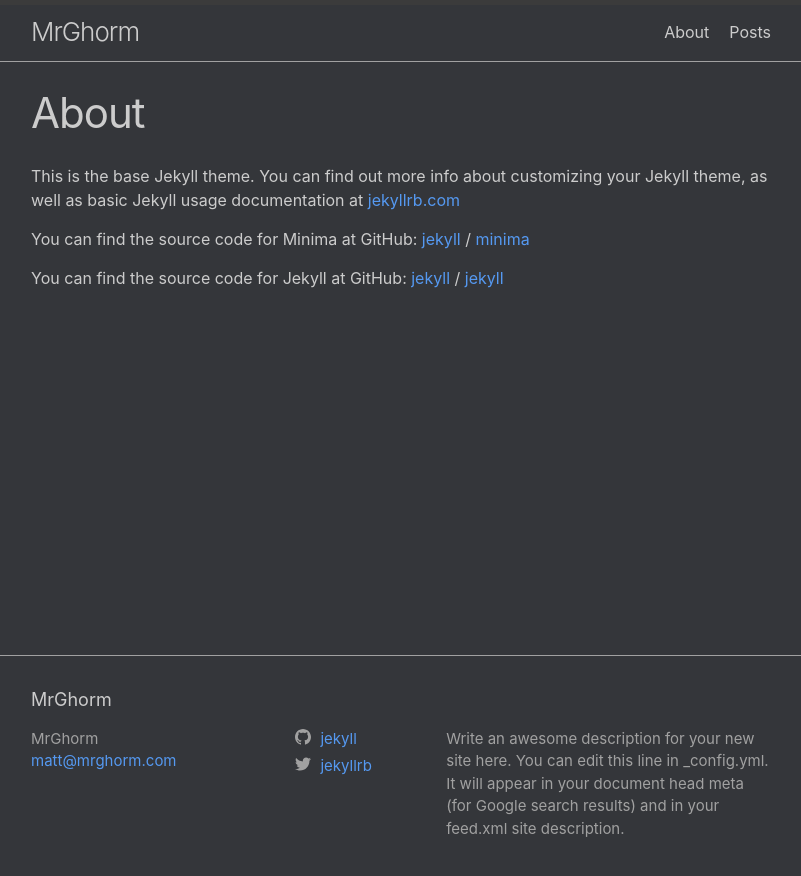
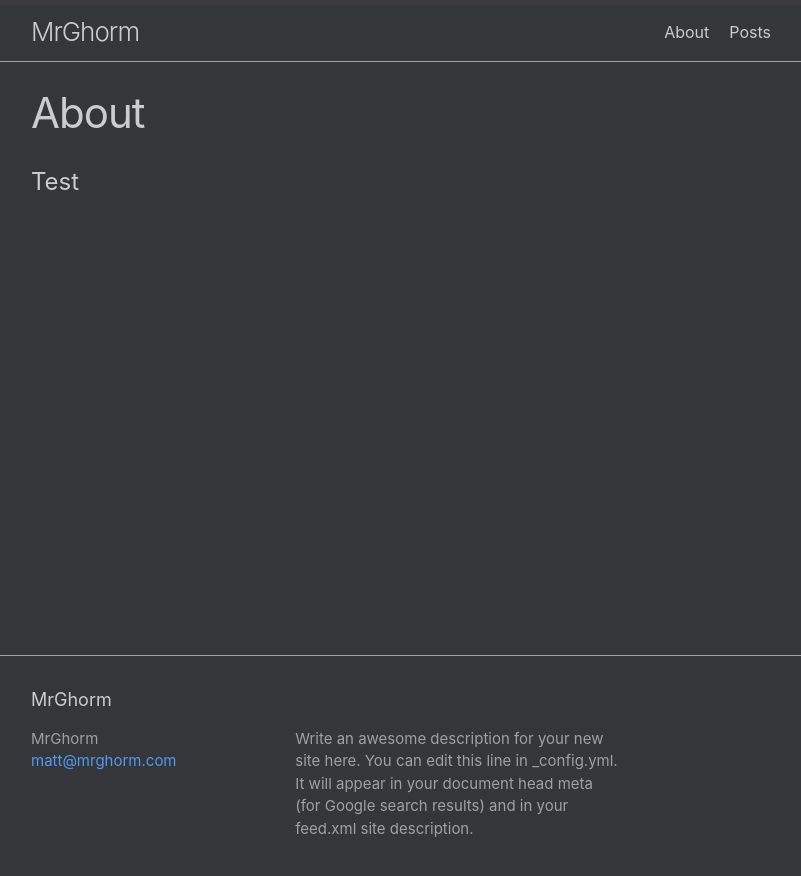
Before and after one commit to mrghorm/mrghorm.com, a Jekyll site: the page built from about.markdown, in a window 1280 px wide. Shown: the top 876 px of the page, without its empty margins (239-1040 px from the left). Built offline with Jekyll 4.4.1, drawn with Linux system fonts in a browser that asks for light colours.

Commit message:
Minor changes to page layouts

```diff
--- a/_includes/footer.html
+++ b/_includes/footer.html
@@ -21,9 +21,9 @@
         </ul>
       </div>
 
-      <div class="footer-col footer-col-2">
+      <!-- <div class="footer-col footer-col-2">
         {%- include social.html -%}
-      </div>
+      </div> -->
 
       <div class="footer-col footer-col-3">
         <p>{{- site.description | escape -}}</p>
--- a/_layouts/home.html
+++ b/_layouts/home.html
@@ -1,3 +1,5 @@
 ---
 layout: default
 ---
+
+{{ content }}
--- a/about.markdown
+++ b/about.markdown
@@ -4,15 +4,4 @@ title: About
 permalink: /about/
 ---
 
-This is the base Jekyll theme. You can find out more info about customizing your Jekyll theme, as well as basic Jekyll usage documentation at [jekyllrb.com](https://jekyllrb.com/)
-
-You can find the source code for Minima at GitHub:
-[jekyll][jekyll-organization] /
-[minima](https://github.com/jekyll/minima)
-
-You can find the source code for Jekyll at GitHub:
-[jekyll][jekyll-organization] /
-[jekyll](https://github.com/jekyll/jekyll)
-
-
-[jekyll-organization]: https://github.com/jekyll
+# Test
--- a/index.markdown
+++ b/index.markdown
@@ -2,5 +2,5 @@
 # Feel free to add content and custom Front Matter to this file.
 # To modify the layout, see https://jekyllrb.com/docs/themes/#overriding-theme-defaults
 
-layout: home
+layout: postlist
 ---
```
